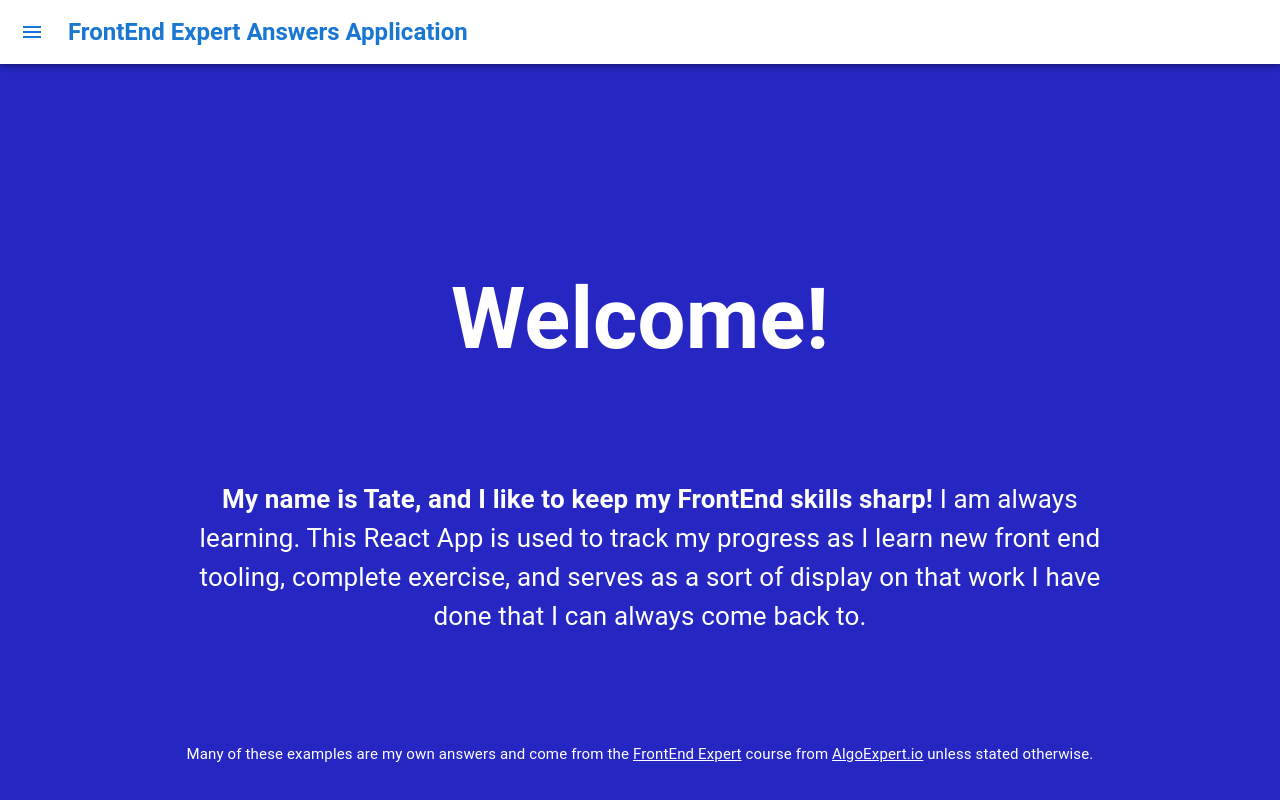
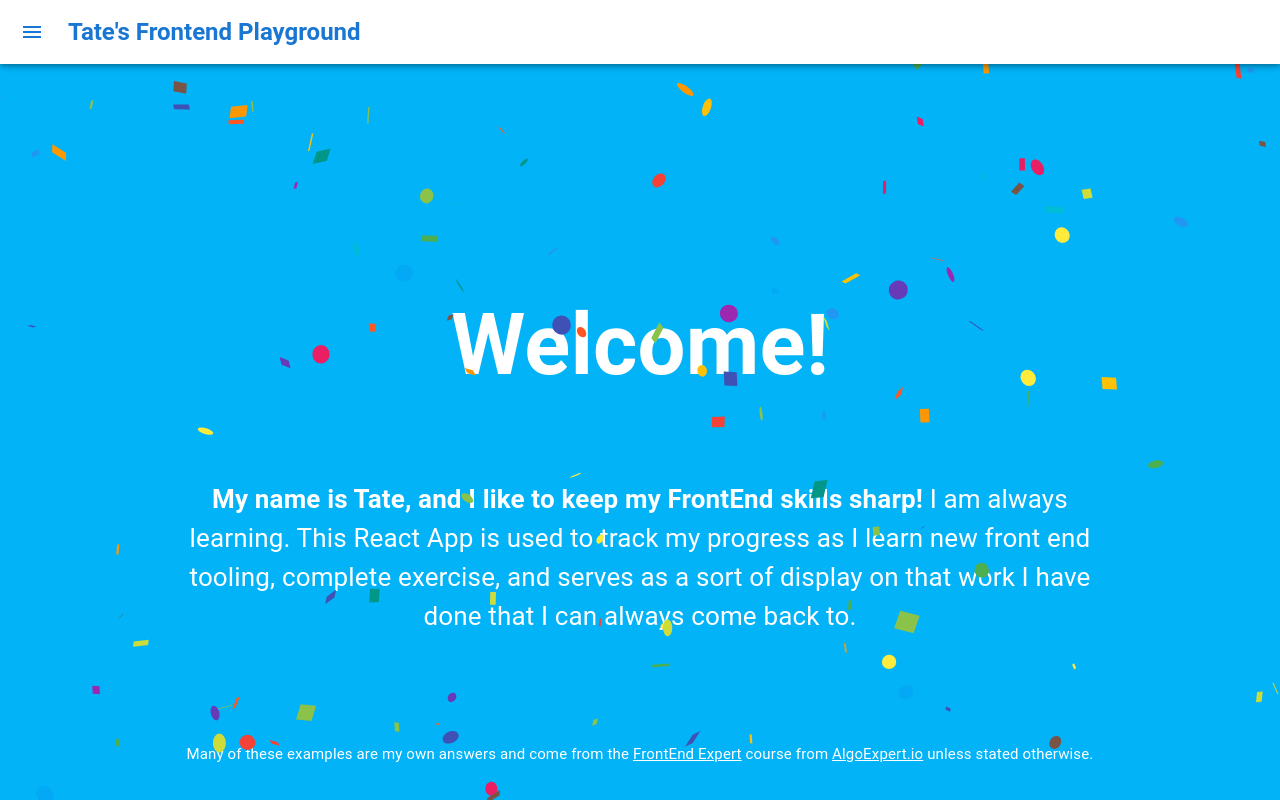
Before and after one commit to TateDeVito/Frontend-Playground, a React (Create React App) app: page / in a window 1280 px wide. Built offline with nearby package versions, Linux system fonts and the light colour scheme.

Commit message:
Main page modified to match vapor trail inspo

```diff
--- a/package.json
+++ b/package.json
@@ -12,6 +12,7 @@
     "@testing-library/react": "^13.3.0",
     "@testing-library/user-event": "^13.5.0",
     "react": "^18.2.0",
+    "react-confetti": "^6.1.0",
     "react-dom": "^18.2.0",
     "react-scripts": "5.0.1",
     "styled-components": "^5.3.5",
--- a/src/App.css
+++ b/src/App.css
@@ -10,7 +10,7 @@
 }
 
 .App-header {
-  background-color: rgb(38, 38, 195);
+  background-color: rgb(2, 179, 248);
   color: white;
   min-height: 100vh;
   display: flex;
@@ -35,17 +35,21 @@
 
 h2 {
   font-size: 85px;
+  color: white;
 }
 
 .block-text {
   width: 75%;
   max-width: 75%;
   color: white;
+  text-align: center;
+  margin: auto;
 }
 
 .fine-print {
   font-size: 15px;
   text-decoration: italic;
+  color: white;
 }
 
 a {
--- a/src/App.js
+++ b/src/App.js
@@ -6,6 +6,8 @@
 import './App.css';
 import PersistentDrawerLeft from './Components/PersistentDrawerLeft.tsx';
 import AnswerDisplay from './Components/AnswerDisplay.tsx';
+import MainPage from './Components/MainPage.tsx';
+import Confetti from 'react-confetti';
 
 const answersCompleted = ["Sign-Up Form", "Item Cart", "Recipe", "Blog", "Rainbow Circle", "Navbar"]
 const answerToDisplay = "SignUpForm";
@@ -15,9 +17,7 @@ function App() {
     <div className="App">
       <header className="App-header">
         <PersistentDrawerLeft answers={answersCompleted} />
-        {/* <AnswerDisplay /> */}
-        <h2><b>Welcome!</b></h2>
-        <p className="block-text"><b>My name is Tate, and I like to keep my FrontEnd skills sharp!</b> I am always learning. This React App is used to track my progress as I learn new front end tooling, complete exercise, and serves as a sort of display on that work I have done that I can always come back to.</p>
+        <MainPage/>
         <footer className="fine-print">Many of these examples are my own answers and come from the <a href="https://www.algoexpert.io/frontend/product">FrontEnd Expert</a> course from <a href="https://www.algoexpert.io/product">AlgoExpert.io</a> unless stated otherwise.</footer>
       </header>
     </div>
--- /dev/null
+++ b/src/Components/MainPage.tsx
@@ -0,0 +1,17 @@
+import * as React from "react";
+import Confetti from 'react-confetti';
+
+const confettiWelcome =
+    <div>
+        <Confetti />
+        <h2><b>Welcome!</b></h2>
+        <div className="block-text"><b>My name is Tate, and I like to keep my FrontEnd skills sharp!
+        </b> I am always learning. This React App is used to track my progress as I learn new front end tooling,
+            complete exercise, and serves as a sort of display on that work I have done that I can always
+            come back to.
+        </div>
+    </div>;
+
+export default function MainPage() {
+    return confettiWelcome;
+}
--- a/src/Components/PersistentDrawerLeft.tsx
+++ b/src/Components/PersistentDrawerLeft.tsx
@@ -95,7 +95,7 @@ export default function PersistentDrawerLeft(props) {
           </IconButton>
           <Typography color="primary" variant="h5" noWrap component="div">
             <b>
-              FrontEnd Expert Answers Application
+              Tate's Frontend Playground
             </b>
           </Typography>
         </Toolbar>
```
Also changed, not shown: 1 other file (tests, documents, lock files or other folders).
